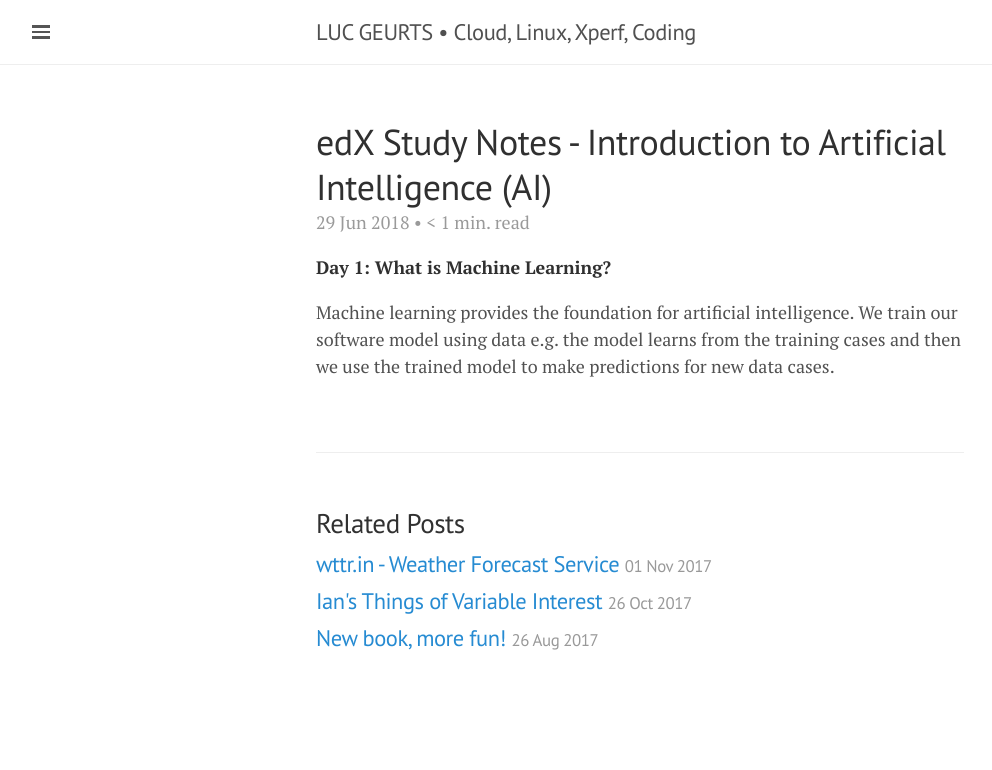
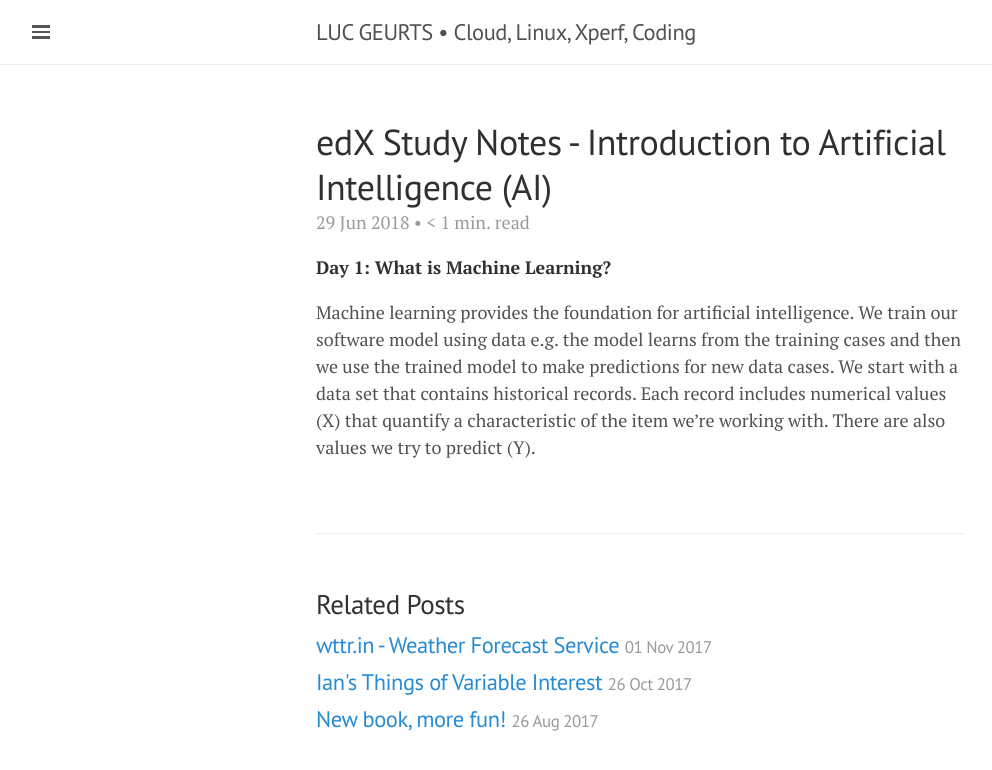
Before and after one commit to lgeurts/lgeurts.github.io, a Jekyll site: the page built from _posts/2018-06-29-introduction-to-artificial-intelligence.md, in a window 1280 px wide. Shown: the top 770 px of the page, without its empty margins (0-992 px from the left). Built offline with Jekyll 4.4.1, drawn with Linux system fonts in a browser that asks for light colours; nearby versions of some CDN libraries; comment, search, counter and statistics services are not loaded.

Commit message:
Update 2018-06-29-introduction-to-artificial-intelligence.md

```diff
--- a/_posts/2018-06-29-introduction-to-artificial-intelligence.md
+++ b/_posts/2018-06-29-introduction-to-artificial-intelligence.md
@@ -10,3 +10,5 @@
 **Day 1: What is Machine Learning?**
 
 Machine learning provides the foundation for artificial intelligence. We train our software model using data e.g. the model learns from the training cases and then we use the trained model to make predictions for new data cases.
+We start with a data set that contains historical records. Each record includes numerical values (X) that quantify a characteristic of the item we're working with.
+There are also values we try to predict (Y).
```
